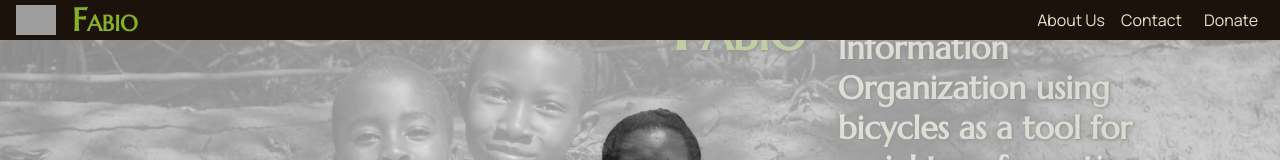
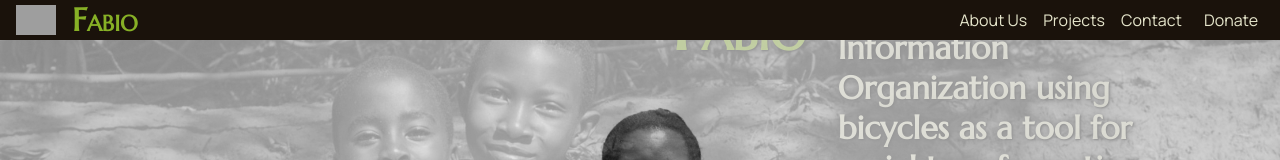
Before and after one commit to CodecoolGlobal/react-for-a-cause-react-ThomasScy, a React (Create React App) app in the folder ngo-bike/: page / in a window 1280 px wide. Shown: the top 160 px of the page. Built offline with nearby package versions, Linux system fonts and the light colour scheme; grey boxes are pictures that could not be loaded.

Commit message:
updated navbar with link to projects

```diff
--- a/ngo-bike/src/components/Navbar.js
+++ b/ngo-bike/src/components/Navbar.js
@@ -36,6 +36,17 @@ export default function Navbar() {
                 <li>
                     <Link
                         activeClass="active"
+                        to="projects"
+                        spy={true}
+                        smooth={true}
+                        offset={0}
+                        duration={scrollDurationMs}
+                    >Projects
+                    </Link>
+                </li>
+                <li>
+                    <Link
+                        activeClass="active"
                         to="contact"
                         spy={true}
                         smooth={true}
--- a/ngo-bike/src/components/Projects.js
+++ b/ngo-bike/src/components/Projects.js
@@ -60,7 +60,7 @@ export default function Projects() {
 
 
  return (
-    <div className="projects">
+    <div id="projects" className="projects">
         <h1>Projects!</h1>
         <div className="all-projects-container">
             {projetDivs}
```
